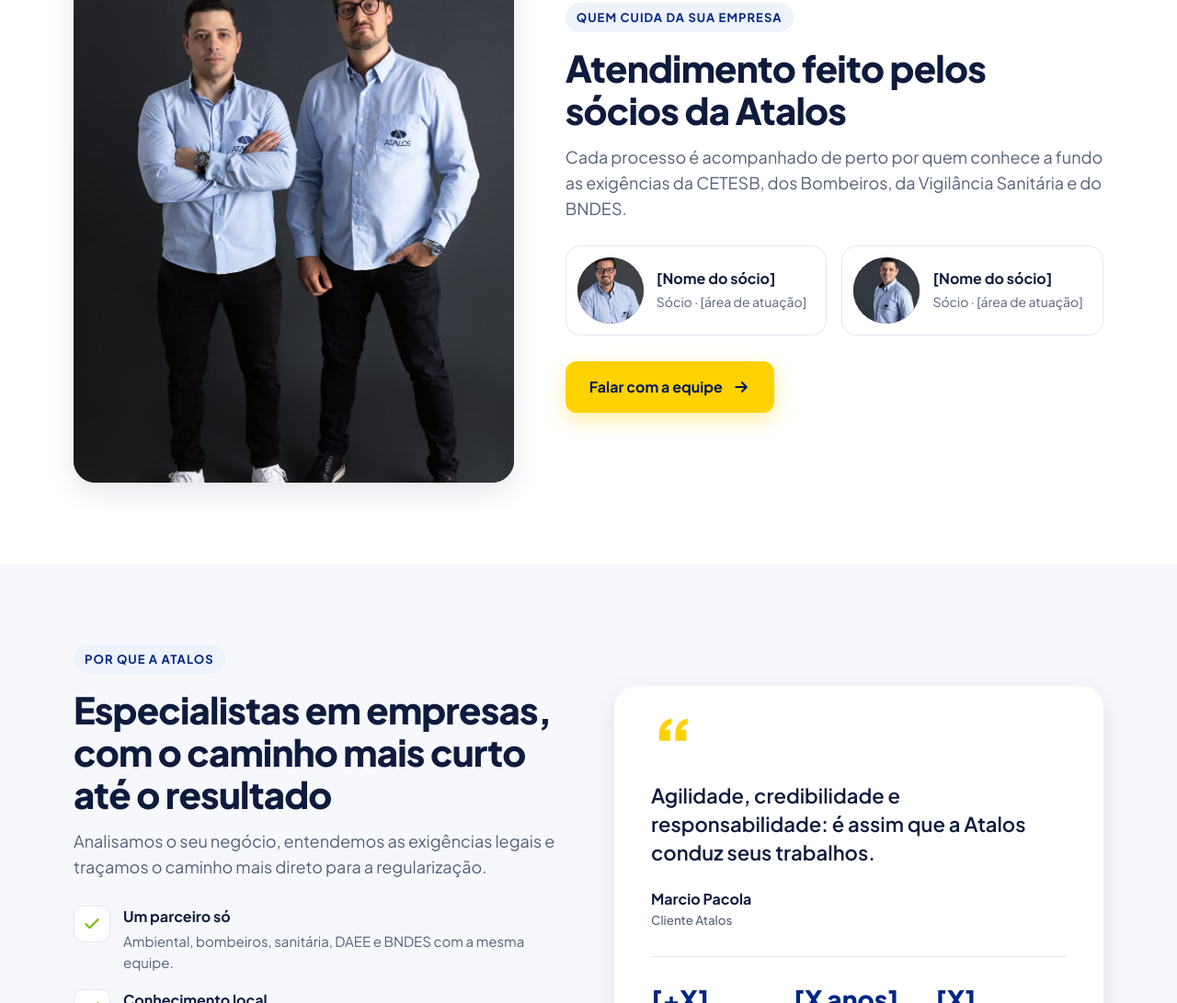
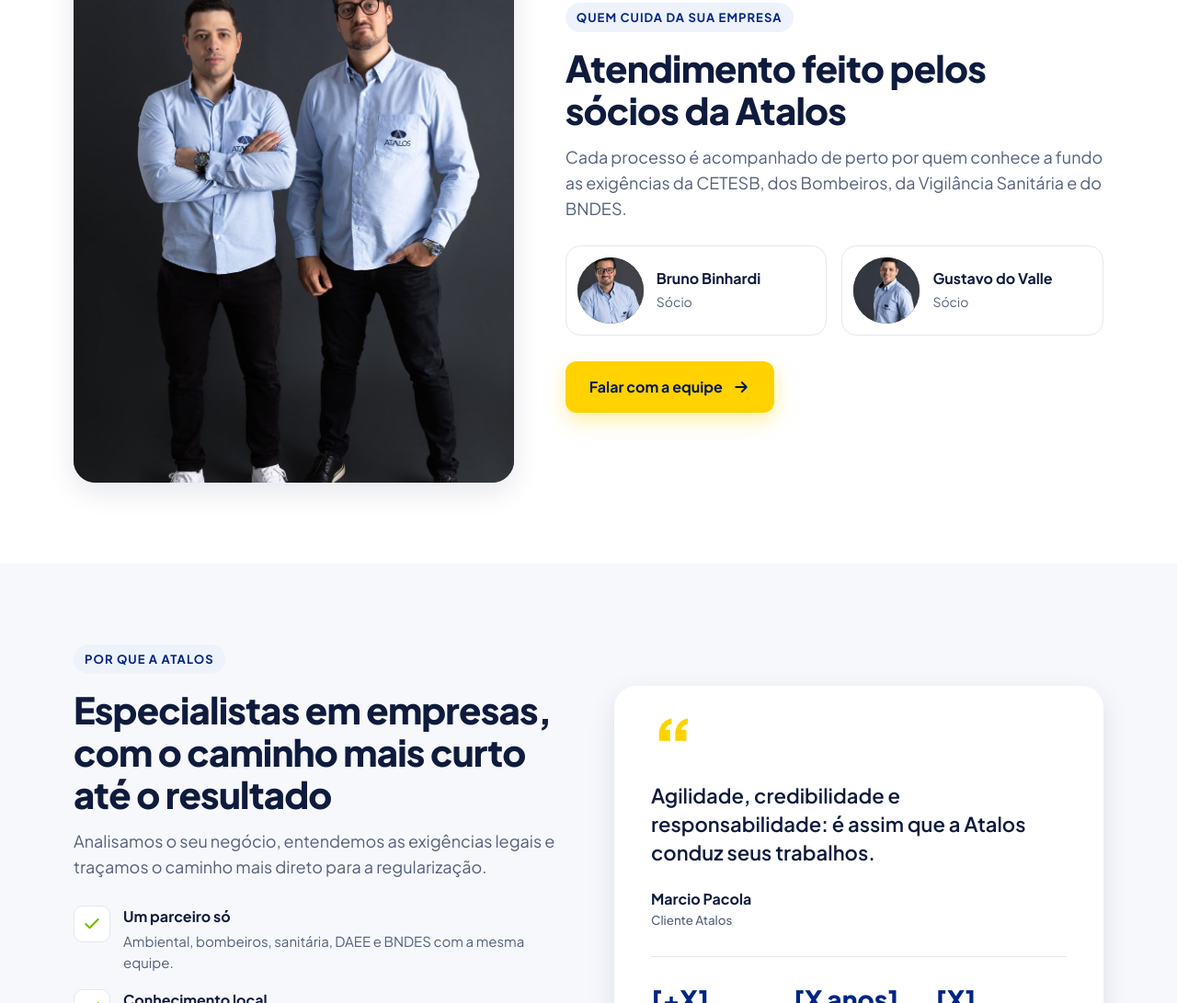
Before and after one commit to leandrotanuri/atalos, a plain HTML site: page formulario.html in a window 1280 px wide. Shown: the part 3926-5017 px from the top of the page at 92% size. Drawn offline with Linux system fonts and the light colour scheme.

Commit message:
Adiciona nomes dos sócios (Bruno Binhardi e Gustavo do Valle)
Co-Authored-By: Claude Opus 5.5 <noreply@anthropic.com>
Claude-Session: https://claude.ai/code/session_015456igo1sUZSQizo6uAchF

```diff
--- a/formulario.html
+++ b/formulario.html
@@ -184,14 +184,14 @@
 <!-- EQUIPE -->
 <section id="equipe" class="team">
   <div class="wrap team-grid">
-    <figure class="team-photo reveal"><img src="/atalos/assets/img/equipe/socios.jpg" alt="Os dois sócios da Atalos, lado a lado, com camisas azuis da empresa" width="984" height="1400" loading="lazy"></figure>
+    <figure class="team-photo reveal"><img src="/atalos/assets/img/equipe/socios.jpg" alt="Gustavo do Valle e Bruno Binhardi, sócios da Atalos" width="984" height="1400" loading="lazy"></figure>
     <div class="reveal">
       <span class="eyebrow">Quem cuida da sua empresa</span>
       <h2>Atendimento feito pelos sócios da Atalos</h2>
       <p class="lead">Cada processo é acompanhado de perto por quem conhece a fundo as exigências da CETESB, dos Bombeiros, da Vigilância Sanitária e do BNDES.</p>
       <div class="team-cards">
-        <div class="tcard"><img src="/atalos/assets/img/equipe/socio-1.jpg" alt="Sócio da Atalos, de óculos e camisa azul" width="773" height="1100" loading="lazy"><div><b>[Nome do sócio]</b><span>Sócio · [área de atuação]</span></div></div>
-        <div class="tcard"><img src="/atalos/assets/img/equipe/socio-2.jpg" alt="Sócio da Atalos, de camisa azul" width="733" height="1100" loading="lazy"><div><b>[Nome do sócio]</b><span>Sócio · [área de atuação]</span></div></div>
+        <div class="tcard"><img src="/atalos/assets/img/equipe/socio-1.jpg" alt="Bruno Binhardi, sócio da Atalos" width="773" height="1100" loading="lazy"><div><b>Bruno Binhardi</b><span>Sócio</span></div></div>
+        <div class="tcard"><img src="/atalos/assets/img/equipe/socio-2.jpg" alt="Gustavo do Valle, sócio da Atalos" width="733" height="1100" loading="lazy"><div><b>Gustavo do Valle</b><span>Sócio</span></div></div>
       </div>
       <a class="btn btn-yellow" href="#orcamento" data-go>Falar com a equipe <svg><use href="#arrow"/></svg></a>
     </div>
```
Also changed, not shown: quem-somos.html (+3 -3 lines), 1 other file.
